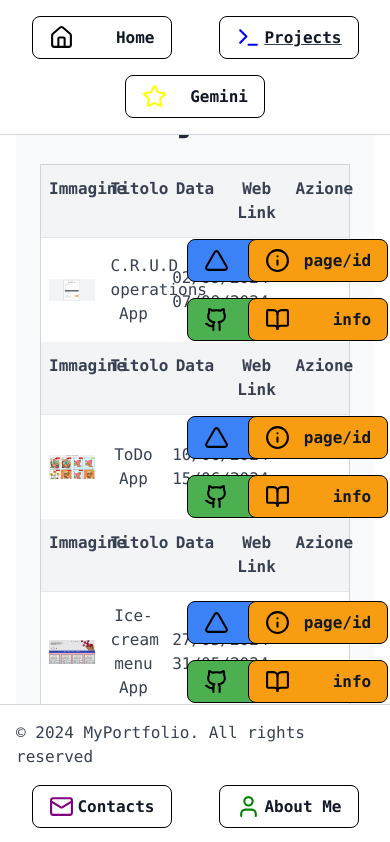
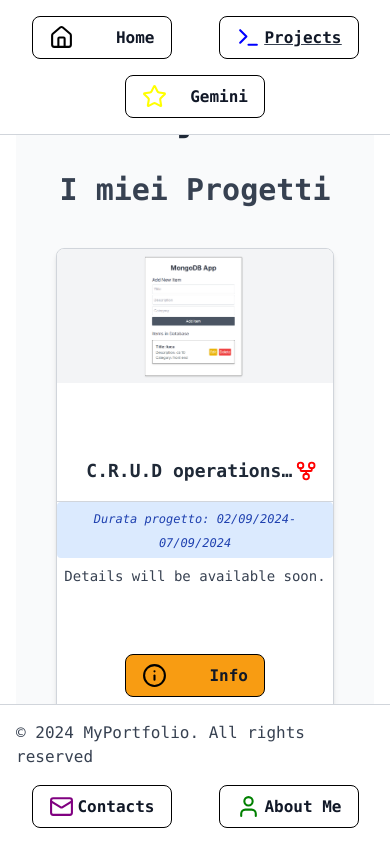
Before and after one commit to LucaFerraresso/TypeScript-Portfolio, a Next.js app in the folder portfolioproject/: page /Projects in a window 390 px wide. Shown: the top 842 px of the page. Built offline with nearby package versions, Linux system fonts and the light colour scheme.

Commit message:
add new section + fix responsive pagexpage

```diff
--- a/portfolioproject/app/AboutMe/page.tsx
+++ b/portfolioproject/app/AboutMe/page.tsx
@@ -5,9 +5,9 @@ import type { Metadata } from "next";
 import Header from "@/src/components/atoms/Header";
 import { fadeInVariants } from "@/animation/animation";
 import WordTextEffect from "@/src/components/library/WordTextEffect";
+import Image from "next/image";
 
 const AboutMe: React.FC = () => {
-  // Definisci i metadata specifici per la pagina
   const metadata: Metadata = {
     title: "AboutMe",
     description: "AboutMe",
@@ -15,17 +15,26 @@ const AboutMe: React.FC = () => {
       icon: "/svg/logoAbout.svg",
     },
   };
+  const imageUrl = "/images/personal/Luca-Ferraresso.jpg";
 
   return (
     <>
       <Header metadata={metadata} />
       <motion.div
-        className="flex flex-col justify-center items-center p-40"
+        className=" gap-4 flex flex-col justify-center items-center p-12 -mt-12  md:p-20 lg:p-40 text-center md:-mt-20  lg:-mt-40"
         variants={fadeInVariants}
         initial="hidden"
         animate="visible"
       >
-        <h1 className="text-3xl font-bold">About me</h1>
+        <h1 className="text-3xl md:text-4xl font-bold mb-4">About Me</h1>
+        <Image
+          src={imageUrl}
+          alt="Luca Ferraresso"
+          width={150}
+          height={150}
+          className="cursor-pointer hover:animate-pulse rounded-3xl transition-shadow duration-300 ease-in-out hover:shadow-lg"
+          style={{ width: "auto", height: "auto" }}
+        />
         <WordTextEffect text="I am a passionate developer with a strong focus on front-end development. I have experience in creating responsive and user-friendly web applications using modern technologies such as React, TypeScript, and Redux. I am constantly learning and staying up-to-date with the latest industry trends and best practices. I am also a team player and enjoy collaborating with others to achieve common goals." />
       </motion.div>
     </>
--- a/portfolioproject/app/Contacts/page.tsx
+++ b/portfolioproject/app/Contacts/page.tsx
@@ -19,7 +19,7 @@ const Contacts: React.FC = () => {
     <>
       <Header metadata={metadata} />
       <motion.div
-        className="flex flex-col justify-center items-center p-40"
+        className="flex flex-col justify-center items-center p-12 md:p-20 lg:p-40 text-center md:-mt-20 lg:-mt-40"
         variants={fadeInVariants}
         initial="hidden"
         animate="visible"
--- a/portfolioproject/app/Projects/page.tsx
+++ b/portfolioproject/app/Projects/page.tsx
@@ -1,11 +1,13 @@
 "use client";
-import React from "react";
+
+import { useEffect, useState } from "react";
 import type { Metadata } from "next";
 import projects from "@/assets/DataArray/ProjectSectionArray";
 import Header from "@/src/components/atoms/Header";
 import ProjectTable from "@/src/components/molecules/ProjectTable";
 import Link from "next/link";
 import { HomeIcon } from "lucide-react";
+import ProjectSection from "@/src/components/sections/ProjectSection";
 
 const Projects: React.FC = () => {
   const metadata: Metadata = {
@@ -16,17 +18,37 @@ const Projects: React.FC = () => {
     },
   };
 
+  const [isMobile, setIsMobile] = useState(false);
+
+  useEffect(() => {
+    const handleResize = () => {
+      setIsMobile(window.innerWidth < 768); // Imposta la larghezza a 768px come soglia per mobile
+    };
+
+    // Aggiungi l'event listener
+    window.addEventListener("resize", handleResize);
+
+    // Verifica la larghezza iniziale
+    handleResize();
+
+    // Rimuovi l'event listener al dismount del componente
+    return () => window.removeEventListener("resize", handleResize);
+  }, []);
+
   return (
     <>
       <Header metadata={metadata} />
+
       <div className="p-6 bg-gray-50 min-h-screen">
         <h1 className="text-3xl font-bold mb-6 text-center text-gray-800">
           Projects
         </h1>
-        <ProjectTable projects={projects} />
-        <div className="mt-10">
+
+        {isMobile ? <ProjectSection /> : <ProjectTable projects={projects} />}
+
+        <div className="flex flex-col mt-10 items-center">
           <h2 className="text-xl font-semibold mb-2">Link Utili</h2>
-          <div className="flex items-center gap-2">
+          <div className="flex items-center text-center gap-2">
             <HomeIcon color="black" size={20} />
             <Link href="/" className="text-blue-600 hover:underline">
               Home
--- a/portfolioproject/src/components/molecules/ProjectCard.tsx
+++ b/portfolioproject/src/components/molecules/ProjectCard.tsx
@@ -1,13 +1,12 @@
 import React, { memo, useState, useEffect } from "react";
 import Image from "next/image";
 import { motion } from "framer-motion";
-import Link from "next/link";
+
 import { fadeInVariants } from "@/animation/animation";
 import Skeleton from "../atoms/Skeleton";
-import icons from "@/assets/DataArray/TechSectionArray";
 import Button from "../atoms/Button";
 import WordTextEffect from "../library/WordTextEffect";
-import { Github, Loader, LogIn, Upload } from "lucide-react";
+import { GithubIcon, InfoIcon, LogIn, TriangleIcon } from "lucide-react";
 
 interface Project {
   title: string;
@@ -18,6 +17,7 @@ interface Project {
   date?: string;
   description?: string;
   icon?: React.ReactNode;
+  id?: number;
 }
 
 interface ProjectCardProps {
@@ -32,18 +32,16 @@ const ProjectCard: React.FC<ProjectCardProps> = ({
   isFirst,
 }) => {
   const [isLoading, setIsLoading] = useState(true);
-  const [isExpanded, setIsExpanded] = useState(false);
   const [generatedDescription, setGeneratedDescription] = useState("");
   const [isGenerating, setIsGenerating] = useState(false);
+  const [showConfirm, setShowConfirm] = useState(false);
+  const [vercelLink, setVercelLink] = useState("");
 
   const {
     title,
     imageUrl = "/images/homepage/coming-soon.jpg",
     githubLink = "#",
-    vercelLink = "#",
-    technologies = [],
     date = "TBD",
-    description = "TBD",
     icon = <LogIn size={20} color="red" />,
   } = project;
 
@@ -51,11 +49,14 @@ const ProjectCard: React.FC<ProjectCardProps> = ({
     const fetchGeneratedDescription = async () => {
       if (isFirst) {
         try {
+          const prompt = `Genera una descrizione dettagliata di 30 parole per il progetto ${title}.`;
+          const promptBuffer = Buffer.from(prompt, "utf-8");
+
           const res = await fetch("/api/gemini", {
             method: "POST",
             headers: { "Content-Type": "application/json" },
             body: JSON.stringify({
-              prompt: `Genera una descrizione dettagliata di 30 parole per il progetto ${title}.`,
+              prompt: promptBuffer.toString("utf-8"),
             }),
           });
 
@@ -73,16 +74,18 @@ const ProjectCard: React.FC<ProjectCardProps> = ({
     };
 
     fetchGeneratedDescription();
-  }, [title, vercelLink, githubLink, technologies, isFirst]);
+  }, [title, isFirst]);
 
   const handleGenerateDescription = async () => {
     setIsGenerating(true);
     try {
+      const prompt = `Genera una descrizione dettagliata di 30 parole per il progetto ${title}.`;
+      const promptBuffer = Buffer.from(prompt, "utf-8");
       const res = await fetch("/api/gemini", {
         method: "POST",
         headers: { "Content-Type": "application/json" },
         body: JSON.stringify({
-          prompt: `Crea una descrizione accattivante di 30 parole per "${title}".`,
+          prompt: promptBuffer.toString("utf-8"),
         }),
       });
 
@@ -96,60 +99,100 @@ const ProjectCard: React.FC<ProjectCardProps> = ({
     }
   };
 
+  const handleImageClick = () => {
+    if (!showConfirm) {
+      // Mostra il messaggio di conferma se non già mostrato
+      setShowConfirm(true);
+      if (project.vercelLink) {
+        setVercelLink(project.vercelLink);
+      }
+    }
+  };
+
+  const handleConfirmYes = () => {
+    window.open(vercelLink, "_blank");
+    setShowConfirm(false); // Chiude il messaggio di conferma
+  };
+
+  const handleConfirmNo = () => {
+    setShowConfirm(false); // Chiude il messaggio di conferma
+  };
+
   return (
     <motion.div
-      className="relative flex flex-col rounded-lg border border-gray-300 bg-white shadow-md overflow-hidden transition-transform duration-300 ease-in-out transform hover:-translate-y-1 hover:shadow-xl mb-4 max-w-sm w-full h-full"
+      className="relative flex flex-col rounded-lg border border-gray-300 bg-white shadow-md overflow-hidden transition-transform duration-300 ease-in-out transform hover:-translate-y-1 hover:shadow-lg mb-4 w-full h-auto"
       variants={fadeInVariants}
       initial="hidden"
       animate="visible"
       transition={{ delay: animationDelay, duration: 1.5, ease: "easeInOut" }}
       whileTap={{ scale: 0.98 }}
     >
-      <Link
-        href={vercelLink}
-        target="_blank"
-        rel="noopener noreferrer"
-        className="relative w-full h-48 overflow-hidden"
+      <div
+        className="relative w-full h-48 overflow-hidden cursor-pointer"
+        onClick={handleImageClick}
       >
         {isLoading ? (
           <Skeleton width="100%" height="100%" />
         ) : (
           <Image
-            src={imageUrl} // URL dell'immagine
-            alt={`${title} Project Image`} // Testo alternativo
-            width={500} // Larghezza desiderata
-            height={300} // Altezza desiderata
-            className="object-contain cursor-pointer hover:animate-pulse rounded-3xl transition-shadow duration-300 ease-in-out hover:shadow-lg" // Classe per gestire l'aspetto dell'immagine
+            src={imageUrl}
+            alt={`${title} Project Image`}
+            width={600}
+            height={300}
+            className="object-cover"
+            priority
           />
         )}
-      </Link>
-      <div className="flex justify-between items-center p-4">{icon}</div>
-      <p>{description}</p>
-      <p>{project.description}</p>
-      <div className="flex justify-between items-center p-4">
-        {project.icon}
+        {showConfirm && (
+          <div className="absolute inset-0 flex flex-col items-center justify-center bg-gray-700 bg-opacity-75 text-white">
+            <p>Vuoi essere rimandato al {vercelLink}?</p>
+
+            <div className="flex justify-center gap-4 items-center text-center">
+              <button
+                onClick={handleConfirmYes}
+                className="bg-blue-500 px-2 py-1 rounded border border-black"
+              >
+                Sì
+              </button>
+              <button
+                onClick={handleConfirmNo}
+                className="bg-red-500 px-2 py-1 rounded border border-black"
+              >
+                No
+              </button>
+            </div>
+          </div>
+        )}
       </div>
 
-      <div className="p-4 flex flex-col flex-grow">
-        <h2 className="text-2xl font-bold text-gray-800 mb-2">
+      <div className="flex justify-between items-center p-4 border-b border-gray-300">
+        <h2 className="text-lg font-semibold text-gray-800 line-clamp-1">
           {isLoading ? <Skeleton width="70%" height="24px" /> : title}
         </h2>
-        <div className="bg-blue-100 text-blue-800 rounded p-2 mb-2">
-          <span className="text-sm italic">
+        {icon}
+      </div>
+
+      <div className="flex flex-col justify-center items-center text-center">
+        <div className="bg-blue-100 text-blue-800 rounded p-1 mb-2">
+          <span className="text-xs italic">
             Durata progetto:{" "}
             {isLoading ? <Skeleton width="50%" height="16px" /> : date}
           </span>
         </div>
 
         <div
-          className={`text-sm text-gray-700 font-semibold mb-2 ${
-            isLoading ? "" : isExpanded ? "" : "line-clamp-2"
+          className={`text-sm text-gray-700 mb-2 overflow-auto h-[80px] ${
+            isLoading ? "" : "line-clamp-2"
           }`}
         >
           {isLoading ? (
             <Skeleton width="100%" height="16px" />
-          ) : isFirst ? (
-            generatedDescription || "descrizione"
+          ) : isGenerating ? (
+            "Loading..."
+          ) : generatedDescription ? (
+            <div className="mt-2 text-gray-600">
+              <WordTextEffect text={generatedDescription} />
+            </div>
           ) : (
             "Details will be available soon."
           )}
@@ -157,72 +200,18 @@ const ProjectCard: React.FC<ProjectCardProps> = ({
 
         {!isFirst && !generatedDescription && (
           <Button
-            text="Genera Descrizione"
+            text="Info"
             color="var(--color-orange)"
             hoverColor="var(--color-orange-dark)"
             disabled={isGenerating}
             loading={isGenerating}
             onClick={handleGenerateDescription}
-            icon={<Loader color={"red"} size={15} />}
-          />
-        )}
-
-        {generatedDescription && (
-          <div className="mt-2 text-gray-600 max-w-[300px]">
-            <WordTextEffect text={generatedDescription} />
-          </div>
-        )}
-
-        <h3 className="text-lg font-semibold text-gray-800 mt-4">
-          Tecnologie:
-        </h3>
-        <div className="flex flex-wrap mt-2 items-center justify-center">
-          {isLoading ? (
-            <Skeleton width="60%" height="16px" />
-          ) : technologies.length > 0 ? (
-            technologies
-              .slice(0, isExpanded ? technologies.length : 4)
-              .map((tech, index) => {
-                const icon = icons.find(
-                  (icon) => icon.title.toLowerCase() === tech.toLowerCase()
-                );
-                return (
-                  <div
-                    key={index}
-                    className="flex items-center border-2 text-white rounded-full px-3 py-1 text-sm mr-2 mb-2 transition-transform transform hover:scale-105"
-                  >
-                    {icon ? icon.component : null}
-                    <span className="ml-1 text-black">{tech}</span>
-                  </div>
-                );
-              })
-          ) : (
-            "Coming soon..."
-          )}
-        </div>
-
-        {technologies.length > 4 && (
-          <Button
-            onClick={() => setIsExpanded((prev) => !prev)}
-            text={!isExpanded ? "View more" : "View less"}
-            color="#ffffff"
-            hoverColor="#ffffff"
-            icon={<Upload color={"red"} size={15} />}
+            icon={<InfoIcon color={"black"} size={25} />}
           />
         )}
       </div>
-      <div className="flex justify-center space-x-4 p-4 w-full">
-        <Link href="/Projects" passHref>
-          <Button
-            text="Vedi altro"
-            color="var(--color-blue-light)"
-            hoverColor="var(--color-blue-dark)"
-            icon={<LogIn color={"red"} size={15} />}
-          />
-        </Link>
-      </div>
 
-      <div className="flex justify-center space-x-4 p-4">
+      <div className="flex flex-col items-center p-4 space-y-2">
         {isLoading ? (
           <>
             <Skeleton width="80px" height="32px" className="rounded-md" />
@@ -232,17 +221,17 @@ const ProjectCard: React.FC<ProjectCardProps> = ({
           <>
             <Button
               link={vercelLink}
-              text="View on Vercel"
+              text="Vercel"
               color="var(--color-accent)"
               hoverColor="var(--color-accent-dark)"
-              icon={<Upload color={"red"} size={15} />}
+              icon={<TriangleIcon color={"black"} size={25} />}
             />
             <Button
               link={githubLink}
-              text="View on GitHub"
+              text="GitHub"
               color="var(--color-green)"
               hoverColor="var(--color-green-dark)"
-              icon={<Github color={"red"} size={15} />}
+              icon={<GithubIcon color={"black"} size={25} />}
             />
           </>
         )}
--- a/portfolioproject/src/components/molecules/ProjectTable.tsx
+++ b/portfolioproject/src/components/molecules/ProjectTable.tsx
@@ -5,6 +5,8 @@ import GenericModal from "./GenericModal";
 import Image from "next/image";
 import { BookOpenIcon, GithubIcon, InfoIcon, TriangleIcon } from "lucide-react";
 import Link from "next/link";
+import { fadeInVariants } from "@/animation/animation";
+import { motion } from "framer-motion";
 
 interface Project {
   title: string;
@@ -76,17 +78,23 @@ const ProjectTable: React.FC<ProjectTableProps> = ({ projects }) => {
 
   return (
     <>
+      <motion.div
+        className="flex flex-col justify-center items-center p-20 -mt-20 -mb-20"
+        variants={fadeInVariants}
+        initial="hidden"
+        animate="visible"
+      >
         <div className="min-w-full bg-white border border-gray-300 mx-auto text-center">
           {projects.map((project, index) => (
-          <>
+            <div key={index}>
               <div className="grid grid-cols-5 bg-gray-100  w-full">
-              <th className="py-3 px-2 sm:px-4 border-b">Immagine</th>
-              <th className="py-3 px-2 sm:px-4 border-b">Titolo</th>
-              <th className="py-3 px-2 sm:px-4 border-b">Data</th>
+                <div className="py-3 px-2 sm:px-4 border-b">Immagine</div>
+                <div className="py-3 px-2 sm:px-4 border-b">Titolo</div>
+                <div className="py-3 px-2 sm:px-4 border-b">Data</div>
 
-              <th className="py-3 px-2 sm:px-4 border-b">Web Link</th>
+                <div className="py-3 px-2 sm:px-4 border-b">Web Link</div>
 
-              <th className="py-3 px-2 sm:px-4 border-b">Azione</th>
+                <div className="py-3 px-2 sm:px-4 border-b">Azione</div>
               </div>
               <div
                 key={index}
@@ -102,7 +110,9 @@ const ProjectTable: React.FC<ProjectTableProps> = ({ projects }) => {
                 >
                   <div className="relative flex justify-center">
                     <Image
-                    src={project.imageUrl || "/images/homepage/coming-soon.jpg"}
+                      src={
+                        project.imageUrl || "/images/homepage/coming-soon.jpg"
+                      }
                       alt={project.title}
                       width={200}
                       height={200}
@@ -111,9 +121,11 @@ const ProjectTable: React.FC<ProjectTableProps> = ({ projects }) => {
                     />
                   </div>
                 </div>
-              <td className="py-3 px-2 sm:px-4 ">{project.title}</td>
-              <td className="py-3 px-2 sm:px-4 ">{project.date || "TBD"}</td>
-              <td className="flex flex-col justify-around items-center text-center gap-4">
+                <div className="py-3 px-2 sm:px-4 ">{project.title}</div>
+                <div className="py-3 px-2 sm:px-4 ">
+                  {project.date || "TBD"}
+                </div>
+                <div className="flex flex-col justify-around items-center text-center gap-4">
                   <Button
                     text="Vercel"
                     color="var(--color-accent)"
@@ -128,8 +140,8 @@ const ProjectTable: React.FC<ProjectTableProps> = ({ projects }) => {
                     link={project.githubLink}
                     icon={<GithubIcon color={"black"} size={25} />}
                   />
-              </td>
-              <td className="flex flex-col justify-around items-center text-center gap-4 ">
+                </div>
+                <div className="flex flex-col justify-around items-center text-center gap-4 ">
                   <Link href={`Projects/${project.id}`}>
                     <Button
                       text="page/id"
@@ -147,11 +159,12 @@ const ProjectTable: React.FC<ProjectTableProps> = ({ projects }) => {
                     loading={isLoading}
                     icon={<BookOpenIcon color={"black"} size={25} />}
                   />
-              </td>
                 </div>
-          </>
+              </div>
+            </div>
           ))}
         </div>
+      </motion.div>
 
       {/* Modale per l'immagine */}
       <GenericModal
--- a/portfolioproject/src/components/sections/HeroSection.tsx
+++ b/portfolioproject/src/components/sections/HeroSection.tsx
@@ -1,98 +1,76 @@
 "use client";
 import React, { useState, useEffect, memo } from "react";
-
 import WordTextEffect from "../library/WordTextEffect";
-import { Github, Linkedin } from "lucide-react";
-import Link from "next/link";
+import { GithubIcon, LinkedinIcon } from "lucide-react";
+import Skeleton from "../atoms/Skeleton"; // Assicurati di importare il tuo componente Skeleton
 
 const HeroSection: React.FC = () => {
-  const [description, setDescription] = useState("");
+  const [isLoading, setIsLoading] = useState(true); // Stato di caricamento
 
+  //facciamo un set interval si due secondi
   useEffect(() => {
-    const fetchDescription = async () => {
-      const prompt =
-        "Scrivi una descrizione concisa per un ragazzo di nome Luca Ferraresso, che ha recentemente completato un bootcamp intensivo in sviluppo front-end, con basi di back-end. Utilizza 80 parole per delineare le sue competenze tecniche, le tecnologie utilizzate e il suo obiettivo di trovare una posizione come sviluppatore web. La descrizione deve essere chiara e professionale, senza toni emotivi o esagerati.";
-
-      try {
-        // Creare un buffer dal prompt
-        const promptBuffer = Buffer.from(prompt, "utf-8");
-
-        const res = await fetch("/api/gemini", {
-          method: "POST",
-          headers: {
-            "Content-Type": "application/json",
-          },
-          body: JSON.stringify({ prompt: promptBuffer.toString("utf-8") }),
-        });
-
-        if (!res.ok) {
-          throw new Error("Errore nella richiesta");
-        }
-
-        const data = await res.json();
-        setDescription(data.output);
-
-        console.log(data.output);
-      } catch (error) {
-        console.error("Error:", error);
-        setDescription("There was an error with the API.");
-      }
-    };
-    fetchDescription();
+    const timer = setTimeout(() => {
+      setIsLoading(false);
+    }, 2000);
+    return () => clearTimeout(timer);
   }, []);
 
   return (
+    <div className="relative flex flex-col items-center p-6 md:p-10 lg:p-20 bg-gray-50">
+      <div className="flex flex-col items-center w-full max-w-2xl text-center ">
+        {/* Testo e icone */}
+        <div className="flex flex-col justify-center">
+          {isLoading ? (
             <>
-      <div className="relative grid grid-cols-1 items-center -mt-20 -mb-20 p-20">
+              <Skeleton width="250px" height="24px" className="mb-2" />
+              <Skeleton width="100%" height="16px" className="mb-4" />
+            </>
+          ) : (
             <>
-          <div className="grid grid-cols-1 p-4 justify-center items-center gap-8">
-            {" "}
-            <WordTextEffect text="Luca Ferraresso, Junior Web developer" />
+              <WordTextEffect text="Luca Ferraresso, Junior Web Developer" />
+              <div className="text-base text-gray-600 mt-4 mb-6">
+                <WordTextEffect
+                  text={
+                    "Luca Ferraresso è un aspirante sviluppatore web con una solida formazione in sviluppo front-end, recentemente completata con un bootcamp intensivo. Luca padroneggia HTML, CSS, JavaScript, React e ha una conoscenza base di linguaggi back-end come Node.js e Python. Il suo percorso formativo gli ha permesso di sviluppare capacità di problem-solving, teamwork e di lavorare in modo indipendente su progetti web complessi. Luca è attualmente alla ricerca di un'opportunità come sviluppatore web per mettere in pratica le sue competenze e crescere professionalmente in un contesto stimolante."
+                  }
+                />
               </div>
             </>
+          )}
 
-        {/* Contenuto Testuale */}
-        <div className="flex flex-col justify-center items-center text-center md:text-left">
-          <h1 className="text-base text-gray-600 mb-6">
-            {/* Descrizione dinamica */}
-            <WordTextEffect text={description} />
           {/* Icone Social */}
-            <div className="flex justify-center items-center space-x-4 mt-4">
-              <div>
-                <ul>
-                  <li>
-                    <Github color="black" size={25} />
-                  </li>
-                  <li>
-                    <Linkedin color="blue" size={25} />
-                  </li>
-                </ul>
-              </div>
-              <div>
-                <ul>
-                  <li>
-                    <Link
+          <div className="flex justify-center items-center space-x-6 mt-4 border rounded-lg p-2">
+            {isLoading ? (
+              <>
+                <Skeleton width="40px" height="40px" className="rounded-full" />
+                <Skeleton width="40px" height="40px" className="rounded-full" />
+              </>
+            ) : (
+              <>
+                <GithubIcon color="black" size={24} />
+                <a
                   href="https://github.com/LucaFerraresso"
-                      className="hover:underline"
+                  target="_blank"
+                  rel="noopener noreferrer"
+                  className=" hover:underline"
                 >
-                      Github
-                    </Link>
-                  </li>
-                  <li>
-                    <Link
+                  GitHub
+                </a>
+                <LinkedinIcon color="blue" size={24} />
+                <a
                   href="https://www.linkedin.com/in/luca-ferraresso/"
-                      className="hover:underline"
+                  target="_blank"
+                  rel="noopener noreferrer"
+                  className=" hover:underline"
                 >
                   Linkedin
-                    </Link>
-                  </li>
-                </ul>
+                </a>
+              </>
+            )}
           </div>
         </div>
-          </h1>
       </div>
     </div>
-    </>
   );
 };
 
--- a/portfolioproject/src/components/sections/ProjectSection.tsx
+++ b/portfolioproject/src/components/sections/ProjectSection.tsx
@@ -16,7 +16,7 @@ const ProjectSection: React.FC = () => {
           animate="visible"
           className="container mx-auto text-center"
         >
-          <h1 className="text-3xl font-bold mb-6">I miei Progetti</h1>
+          <h1 className="text-3xl font-bold mt-6 mb-6">I miei Progetti</h1>
           <div className="grid grid-cols-1 p-4 sm:grid-cols-2 lg:grid-cols-3 gap-6">
             {projects.map((project, index) => (
               <ProjectCard
```
Also changed, not shown: portfolioproject/app/Projects/[id]/page.tsx (+12 -2 lines), portfolioproject/app/page.tsx (+11 -3 lines), portfolioproject/assets/DataArray/LinkSectionArray.js (added, +43 -0 lines), portfolioproject/src/components/sections/LinkSection.tsx (+15 -64 lines), portfolioproject/public/appunti.txt. Lines whose indentation alone changed are shown as unchanged.
